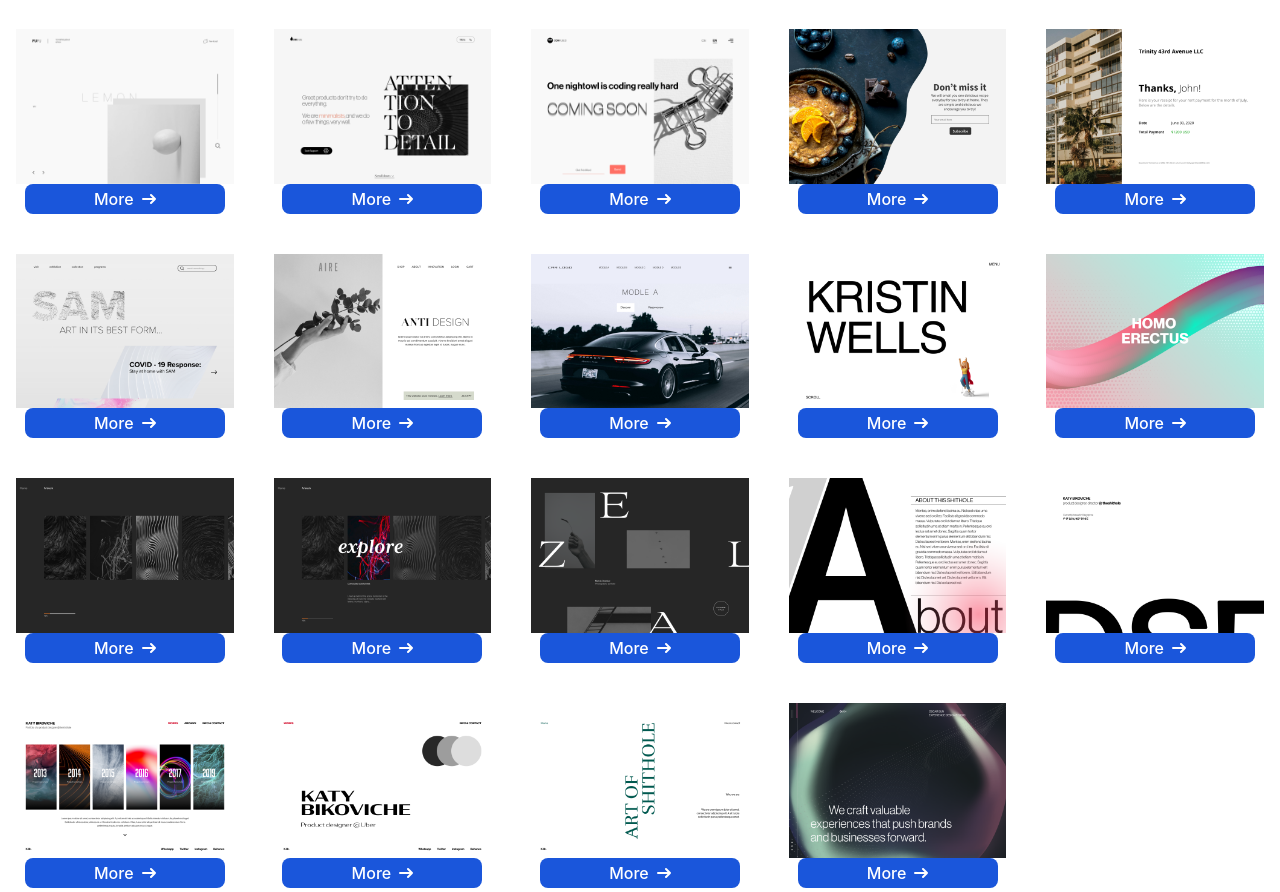
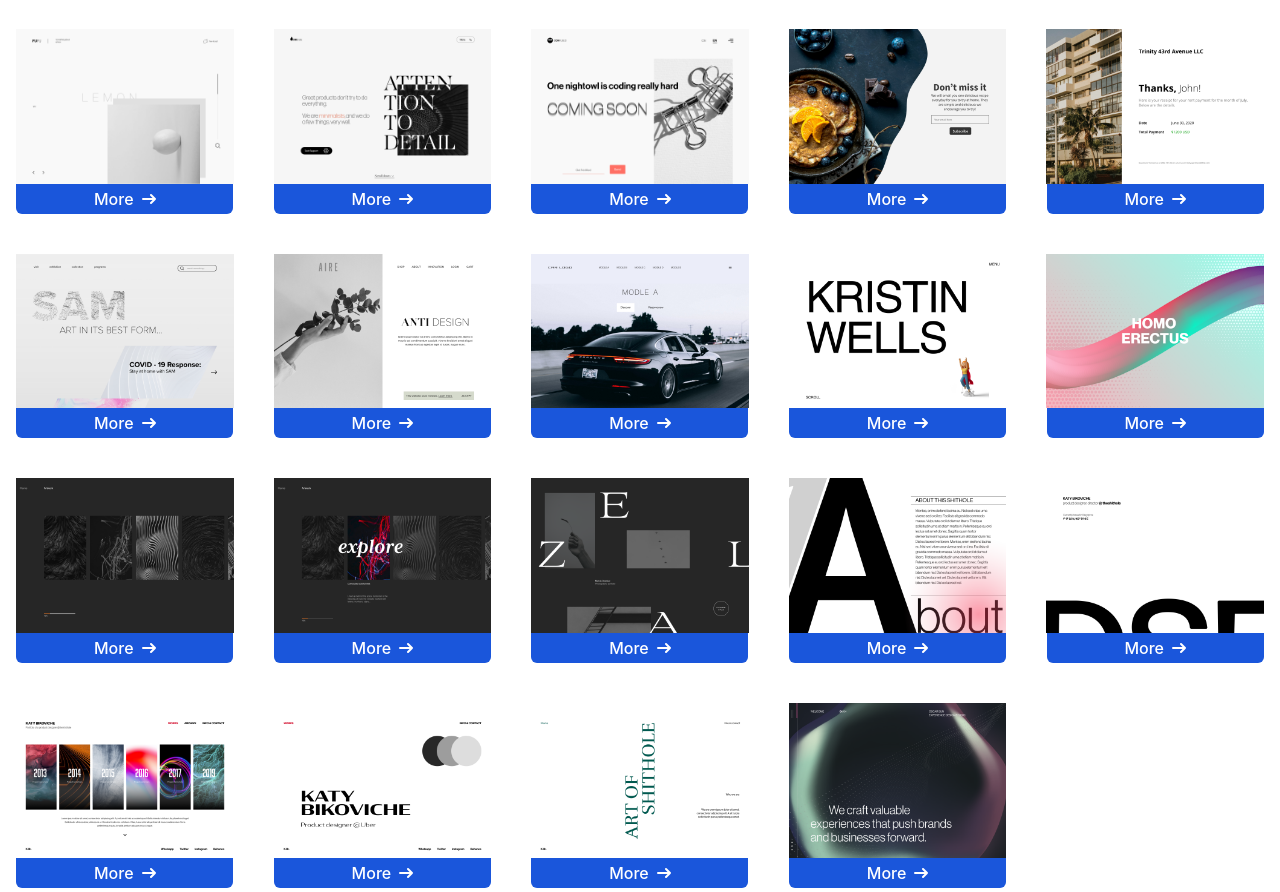
Before and after one commit to EshquvvatovAsliddin/Web-UI-Kit, a website: page Index.html in a window 1280 px wide. Shown: the part 191-1083 px from the top of the page. Drawn offline with nearby package versions, Linux system fonts and the light colour scheme.

Commit message:
big update

```diff
--- a/Index.html
+++ b/Index.html
@@ -66,7 +66,7 @@
                             <a href="Components/1_pages/index.html" target="_blank">
                                 <img src="./images/Screenshot/web_01.jpg" alt="">
                                 <button
-                                    class="clearwidh inline-flex justify-center items-center col-span-8 sm:col-span-4 md:col-span-2 lg:col-span-2 py-3 px-5 text-base w-[200px] h-[30px] font-medium text-center text-white rounded-lg bg-blue-700 hover:bg-blue-800 focus:ring-4 focus:ring-blue-300 dark:focus:ring-blue-900">More
+                                    class="clearwidh inline-flex justify-center items-center col-span-8 sm:col-span-4 md:col-span-2 lg:col-span-2 py-3 px-5 text-base w-[217px] rounded-b-md h-[30px] font-medium text-center text-white bg-blue-700 hover:bg-blue-800 focus:ring-4 focus:ring-blue-300 dark:focus:ring-blue-900">More
                                     <svg class="w-3.5 h-3.5 ms-2 rtl:rotate-180" aria-hidden="true"
                                         xmlns="http://www.w3.org/2000/svg" fill="none" viewBox="0 0 14 10">
                                         <path stroke="currentColor" stroke-linecap="round" stroke-linejoin="round"
@@ -79,7 +79,7 @@
                             <a href="Components/2_pages/index.html" target="_blank">
                                 <img src="./images/Screenshot/web_02.jpg" alt="">
                                 <button
-                                    class="inline-flex clearwidh w-[200px] h-[30px] justify-center items-center col-span-8 sm:col-span-4 md:col-span-2 lg:col-span-2 py-3 px-5 text-base font-medium text-center text-white rounded-lg bg-blue-700 hover:bg-blue-800 focus:ring-4 focus:ring-blue-300 dark:focus:ring-blue-900">More
+                                    class="inline-flex clearwidh w-[217px] rounded-b-md h-[30px] justify-center items-center col-span-8 sm:col-span-4 md:col-span-2 lg:col-span-2 py-3 px-5 text-base font-medium text-center text-white bg-blue-700 hover:bg-blue-800 focus:ring-4 focus:ring-blue-300 dark:focus:ring-blue-900">More
                                     <svg class="w-3.5 h-3.5 ms-2 rtl:rotate-180" aria-hidden="true"
                                         xmlns="http://www.w3.org/2000/svg" fill="none" viewBox="0 0 14 10">
                                         <path stroke="currentColor" stroke-linecap="round" stroke-linejoin="round"
@@ -92,7 +92,7 @@
                             <a href="Components/3_pages/index.html" target="_blank">
                                 <img src="./images/Screenshot/web_03.jpg" alt="">
                                 <button
-                                    class="inline-flex clearwidh w-[200px] h-[30px] justify-center items-center col-span-8 sm:col-span-4 md:col-span-2 lg:col-span-2 py-3 px-5 text-base font-medium text-center text-white rounded-lg bg-blue-700 hover:bg-blue-800 focus:ring-4 focus:ring-blue-300 dark:focus:ring-blue-900">More
+                                    class="inline-flex clearwidh w-[217px] rounded-b-md h-[30px] justify-center items-center col-span-8 sm:col-span-4 md:col-span-2 lg:col-span-2 py-3 px-5 text-base font-medium text-center text-white bg-blue-700 hover:bg-blue-800 focus:ring-4 focus:ring-blue-300 dark:focus:ring-blue-900">More
                                     <svg class="w-3.5 h-3.5 ms-2 rtl:rotate-180" aria-hidden="true"
                                         xmlns="http://www.w3.org/2000/svg" fill="none" viewBox="0 0 14 10">
                                         <path stroke="currentColor" stroke-linecap="round" stroke-linejoin="round"
@@ -105,7 +105,7 @@
                             <a href="Components/4_pages/index.html" target="_blank">
                                 <img src="./images/Screenshot/web_04.png" alt="">
                                 <button
-                                    class="inline-flex clearwidh w-[200px] h-[30px] justify-center items-center col-span-8 sm:col-span-4 md:col-span-2 lg:col-span-2 py-3 px-5 text-base font-medium text-center text-white rounded-lg bg-blue-700 hover:bg-blue-800 focus:ring-4 focus:ring-blue-300 dark:focus:ring-blue-900">More
+                                    class="inline-flex clearwidh w-[217px] rounded-b-md h-[30px] justify-center items-center col-span-8 sm:col-span-4 md:col-span-2 lg:col-span-2 py-3 px-5 text-base font-medium text-center text-white bg-blue-700 hover:bg-blue-800 focus:ring-4 focus:ring-blue-300 dark:focus:ring-blue-900">More
                                     <svg class="w-3.5 h-3.5 ms-2 rtl:rotate-180" aria-hidden="true"
                                         xmlns="http://www.w3.org/2000/svg" fill="none" viewBox="0 0 14 10">
                                         <path stroke="currentColor" stroke-linecap="round" stroke-linejoin="round"
@@ -118,7 +118,7 @@
                             <a href="Components/5_pages/index.html" target="_blank">
                                 <img src="./images/Screenshot/web_05.png" alt="">
                                 <button
-                                    class="inline-flex clearwidh w-[200px] h-[30px] justify-center items-center col-span-8 sm:col-span-4 md:col-span-2 lg:col-span-2 py-3 px-5 text-base font-medium text-center text-white rounded-lg bg-blue-700 hover:bg-blue-800 focus:ring-4 focus:ring-blue-300 dark:focus:ring-blue-900">More
+                                    class="inline-flex clearwidh w-[217px] rounded-b-md h-[30px] justify-center items-center col-span-8 sm:col-span-4 md:col-span-2 lg:col-span-2 py-3 px-5 text-base font-medium text-center text-white bg-blue-700 hover:bg-blue-800 focus:ring-4 focus:ring-blue-300 dark:focus:ring-blue-900">More
                                     <svg class="w-3.5 h-3.5 ms-2 rtl:rotate-180" aria-hidden="true"
                                         xmlns="http://www.w3.org/2000/svg" fill="none" viewBox="0 0 14 10">
                                         <path stroke="currentColor" stroke-linecap="round" stroke-linejoin="round"
@@ -131,7 +131,7 @@
                             <a href="Components/6_pages/index.html" target="_blank">
                                 <img src="./images/Screenshot/web_06.png" alt="">
                                 <button
-                                    class="inline-flex clearwidh w-[200px] h-[30px] justify-center items-center col-span-8 sm:col-span-4 md:col-span-2 lg:col-span-2 py-3 px-5 text-base font-medium text-center text-white rounded-lg bg-blue-700 hover:bg-blue-800 focus:ring-4 focus:ring-blue-300 dark:focus:ring-blue-900">More
+                                    class="inline-flex clearwidh w-[217px] rounded-b-md h-[30px] justify-center items-center col-span-8 sm:col-span-4 md:col-span-2 lg:col-span-2 py-3 px-5 text-base font-medium text-center text-white bg-blue-700 hover:bg-blue-800 focus:ring-4 focus:ring-blue-300 dark:focus:ring-blue-900">More
                                     <svg class="w-3.5 h-3.5 ms-2 rtl:rotate-180" aria-hidden="true"
                                         xmlns="http://www.w3.org/2000/svg" fill="none" viewBox="0 0 14 10">
                                         <path stroke="currentColor" stroke-linecap="round" stroke-linejoin="round"
@@ -144,7 +144,7 @@
                             <a href="Components/7_pages/index.html" target="_blank">
                                 <img src="./images/Screenshot/web_07.png" alt="">
                                 <button
-                                    class="inline-flex clearwidh w-[200px] h-[30px] justify-center items-center col-span-8 sm:col-span-4 md:col-span-2 lg:col-span-2 py-3 px-5 text-base font-medium text-center text-white rounded-lg bg-blue-700 hover:bg-blue-800 focus:ring-4 focus:ring-blue-300 dark:focus:ring-blue-900">More
+                                    class="inline-flex clearwidh w-[217px] rounded-b-md h-[30px] justify-center items-center col-span-8 sm:col-span-4 md:col-span-2 lg:col-span-2 py-3 px-5 text-base font-medium text-center text-white bg-blue-700 hover:bg-blue-800 focus:ring-4 focus:ring-blue-300 dark:focus:ring-blue-900">More
                                     <svg class="w-3.5 h-3.5 ms-2 rtl:rotate-180" aria-hidden="true"
                                         xmlns="http://www.w3.org/2000/svg" fill="none" viewBox="0 0 14 10">
                                         <path stroke="currentColor" stroke-linecap="round" stroke-linejoin="round"
@@ -157,7 +157,7 @@
                             <a href="Components/8_pages/index.html" target="_blank">
                                 <img src="./images/Screenshot/web_08.png" alt="">
                                 <button
-                                    class="inline-flex clearwidh w-[200px] h-[30px] justify-center items-center col-span-8 sm:col-span-4 md:col-span-2 lg:col-span-2 py-3 px-5 text-base font-medium text-center text-white rounded-lg bg-blue-700 hover:bg-blue-800 focus:ring-4 focus:ring-blue-300 dark:focus:ring-blue-900">More
+                                    class="inline-flex clearwidh w-[217px] rounded-b-md h-[30px] justify-center items-center col-span-8 sm:col-span-4 md:col-span-2 lg:col-span-2 py-3 px-5 text-base font-medium text-center text-white bg-blue-700 hover:bg-blue-800 focus:ring-4 focus:ring-blue-300 dark:focus:ring-blue-900">More
                                     <svg class="w-3.5 h-3.5 ms-2 rtl:rotate-180" aria-hidden="true"
                                         xmlns="http://www.w3.org/2000/svg" fill="none" viewBox="0 0 14 10">
                                         <path stroke="currentColor" stroke-linecap="round" stroke-linejoin="round"
@@ -170,7 +170,7 @@
                             <a href="Components/9_pages/index.html" target="_blank">
                                 <img src="./images/Screenshot/web_09.png" alt="">
                                 <button
-                                    class="inline-flex clearwidh w-[200px] h-[30px] justify-center items-center col-span-8 sm:col-span-4 md:col-span-2 lg:col-span-2 py-3 px-5 text-base font-medium text-center text-white rounded-lg bg-blue-700 hover:bg-blue-800 focus:ring-4 focus:ring-blue-300 dark:focus:ring-blue-900">More
+                                    class="inline-flex clearwidh w-[217px] rounded-b-md h-[30px] justify-center items-center col-span-8 sm:col-span-4 md:col-span-2 lg:col-span-2 py-3 px-5 text-base font-medium text-center text-white bg-blue-700 hover:bg-blue-800 focus:ring-4 focus:ring-blue-300 dark:focus:ring-blue-900">More
                                     <svg class="w-3.5 h-3.5 ms-2 rtl:rotate-180" aria-hidden="true"
                                         xmlns="http://www.w3.org/2000/svg" fill="none" viewBox="0 0 14 10">
                                         <path stroke="currentColor" stroke-linecap="round" stroke-linejoin="round"
@@ -183,7 +183,7 @@
                             <a href="Components/10_pages/index.html" target="_blank">
                                 <img src="./images/Screenshot/web_10.png" alt="">
                                 <button
-                                    class="inline-flex clearwidh w-[200px] h-[30px] justify-center items-center col-span-8 sm:col-span-4 md:col-span-2 lg:col-span-2 py-3 px-5 text-base font-medium text-center text-white rounded-lg bg-blue-700 hover:bg-blue-800 focus:ring-4 focus:ring-blue-300 dark:focus:ring-blue-900">More
+                                    class="inline-flex clearwidh w-[217px] rounded-b-md h-[30px] justify-center items-center col-span-8 sm:col-span-4 md:col-span-2 lg:col-span-2 py-3 px-5 text-base font-medium text-center text-white bg-blue-700 hover:bg-blue-800 focus:ring-4 focus:ring-blue-300 dark:focus:ring-blue-900">More
                                     <svg class="w-3.5 h-3.5 ms-2 rtl:rotate-180" aria-hidden="true"
                                         xmlns="http://www.w3.org/2000/svg" fill="none" viewBox="0 0 14 10">
                                         <path stroke="currentColor" stroke-linecap="round" stroke-linejoin="round"
@@ -196,7 +196,7 @@
                             <a href="Components/11_pages/index.html" target="_blank">
                                 <img src="./images/Screenshot/web_11.png" alt="">
                                 <button
-                                    class="inline-flex clearwidh w-[200px] h-[30px] justify-center items-center col-span-8 sm:col-span-4 md:col-span-2 lg:col-span-2 py-3 px-5 text-base font-medium text-center text-white rounded-lg bg-blue-700 hover:bg-blue-800 focus:ring-4 focus:ring-blue-300 dark:focus:ring-blue-900">More
+                                    class="inline-flex clearwidh w-[217px] rounded-b-md h-[30px] justify-center items-center col-span-8 sm:col-span-4 md:col-span-2 lg:col-span-2 py-3 px-5 text-base font-medium text-center text-white bg-blue-700 hover:bg-blue-800 focus:ring-4 focus:ring-blue-300 dark:focus:ring-blue-900">More
                                     <svg class="w-3.5 h-3.5 ms-2 rtl:rotate-180" aria-hidden="true"
                                         xmlns="http://www.w3.org/2000/svg" fill="none" viewBox="0 0 14 10">
                                         <path stroke="currentColor" stroke-linecap="round" stroke-linejoin="round"
@@ -209,7 +209,7 @@
                             <a href="Components/12_pages/index.html" target="_blank">
                                 <img src="./images/Screenshot/web_12.png" alt="">
                                 <button
-                                    class="inline-flex clearwidh w-[200px] h-[30px] justify-center items-center col-span-8 sm:col-span-4 md:col-span-2 lg:col-span-2 py-3 px-5 text-base font-medium text-center text-white rounded-lg bg-blue-700 hover:bg-blue-800 focus:ring-4 focus:ring-blue-300 dark:focus:ring-blue-900">More
+                                    class="inline-flex clearwidh w-[217px] rounded-b-md h-[30px] justify-center items-center col-span-8 sm:col-span-4 md:col-span-2 lg:col-span-2 py-3 px-5 text-base font-medium text-center text-white bg-blue-700 hover:bg-blue-800 focus:ring-4 focus:ring-blue-300 dark:focus:ring-blue-900">More
                                     <svg class="w-3.5 h-3.5 ms-2 rtl:rotate-180" aria-hidden="true"
                                         xmlns="http://www.w3.org/2000/svg" fill="none" viewBox="0 0 14 10">
                                         <path stroke="currentColor" stroke-linecap="round" stroke-linejoin="round"
@@ -222,7 +222,7 @@
                             <a href="Components/13_pages/index.html" target="_blank">
                                 <img src="./images/Screenshot/web_13.png" alt="">
                                 <button
-                                    class="inline-flex clearwidh w-[200px] h-[30px] justify-center items-center col-span-8 sm:col-span-4 md:col-span-2 lg:col-span-2 py-3 px-5 text-base font-medium text-center text-white rounded-lg bg-blue-700 hover:bg-blue-800 focus:ring-4 focus:ring-blue-300 dark:focus:ring-blue-900">More
+                                    class="inline-flex clearwidh w-[217px] rounded-b-md h-[30px] justify-center items-center col-span-8 sm:col-span-4 md:col-span-2 lg:col-span-2 py-3 px-5 text-base font-medium text-center text-white bg-blue-700 hover:bg-blue-800 focus:ring-4 focus:ring-blue-300 dark:focus:ring-blue-900">More
                                     <svg class="w-3.5 h-3.5 ms-2 rtl:rotate-180" aria-hidden="true"
                                         xmlns="http://www.w3.org/2000/svg" fill="none" viewBox="0 0 14 10">
                                         <path stroke="currentColor" stroke-linecap="round" stroke-linejoin="round"
@@ -235,7 +235,7 @@
                             <a href="Components/14_pages/index.html" target="_blank">
                                 <img src="./images/Screenshot/web_14.png" alt="">
                                 <button
-                                    class="inline-flex clearwidh w-[200px] h-[30px] justify-center items-center col-span-8 sm:col-span-4 md:col-span-2 lg:col-span-2 py-3 px-5 text-base font-medium text-center text-white rounded-lg bg-blue-700 hover:bg-blue-800 focus:ring-4 focus:ring-blue-300 dark:focus:ring-blue-900">More
+                                    class="inline-flex clearwidh w-[217px] rounded-b-md h-[30px] justify-center items-center col-span-8 sm:col-span-4 md:col-span-2 lg:col-span-2 py-3 px-5 text-base font-medium text-center text-white bg-blue-700 hover:bg-blue-800 focus:ring-4 focus:ring-blue-300 dark:focus:ring-blue-900">More
                                     <svg class="w-3.5 h-3.5 ms-2 rtl:rotate-180" aria-hidden="true"
                                         xmlns="http://www.w3.org/2000/svg" fill="none" viewBox="0 0 14 10">
                                         <path stroke="currentColor" stroke-linecap="round" stroke-linejoin="round"
@@ -248,7 +248,7 @@
                             <a href="Components/15_pages/index.html" target="_blank">
                                 <img src="./images/Screenshot/web_15.png" alt="">
                                 <button
-                                    class="inline-flex clearwidh w-[200px] h-[30px] justify-center items-center col-span-8 sm:col-span-4 md:col-span-2 lg:col-span-2 py-3 px-5 text-base font-medium text-center text-white rounded-lg bg-blue-700 hover:bg-blue-800 focus:ring-4 focus:ring-blue-300 dark:focus:ring-blue-900">More
+                                    class="inline-flex clearwidh w-[217px] rounded-b-md h-[30px] justify-center items-center col-span-8 sm:col-span-4 md:col-span-2 lg:col-span-2 py-3 px-5 text-base font-medium text-center text-white bg-blue-700 hover:bg-blue-800 focus:ring-4 focus:ring-blue-300 dark:focus:ring-blue-900">More
                                     <svg class="w-3.5 h-3.5 ms-2 rtl:rotate-180" aria-hidden="true"
                                         xmlns="http://www.w3.org/2000/svg" fill="none" viewBox="0 0 14 10">
                                         <path stroke="currentColor" stroke-linecap="round" stroke-linejoin="round"
@@ -261,7 +261,7 @@
                             <a href="Components/16_pages/index.html" target="_blank">
                                 <img src="./images/Screenshot/web_16.png" alt="">
                                 <button
-                                    class="inline-flex clearwidh w-[200px] h-[30px] justify-center items-center col-span-8 sm:col-span-4 md:col-span-2 lg:col-span-2 py-3 px-5 text-base font-medium text-center text-white rounded-lg bg-blue-700 hover:bg-blue-800 focus:ring-4 focus:ring-blue-300 dark:focus:ring-blue-900">More
+                                    class="inline-flex clearwidh w-[217px] rounded-b-md h-[30px] justify-center items-center col-span-8 sm:col-span-4 md:col-span-2 lg:col-span-2 py-3 px-5 text-base font-medium text-center text-white bg-blue-700 hover:bg-blue-800 focus:ring-4 focus:ring-blue-300 dark:focus:ring-blue-900">More
                                     <svg class="w-3.5 h-3.5 ms-2 rtl:rotate-180" aria-hidden="true"
                                         xmlns="http://www.w3.org/2000/svg" fill="none" viewBox="0 0 14 10">
                                         <path stroke="currentColor" stroke-linecap="round" stroke-linejoin="round"
@@ -274,7 +274,7 @@
                             <a href="Components/17_pages/index.html" target="_blank">
                                 <img src="./images/Screenshot/web_17.png" alt="">
                                 <button
-                                    class="inline-flex clearwidh w-[200px] h-[30px] justify-center items-center col-span-8 sm:col-span-4 md:col-span-2 lg:col-span-2 py-3 px-5 text-base font-medium text-center text-white rounded-lg bg-blue-700 hover:bg-blue-800 focus:ring-4 focus:ring-blue-300 dark:focus:ring-blue-900">More
+                                    class="inline-flex clearwidh w-[217px] rounded-b-md h-[30px] justify-center items-center col-span-8 sm:col-span-4 md:col-span-2 lg:col-span-2 py-3 px-5 text-base font-medium text-center text-white bg-blue-700 hover:bg-blue-800 focus:ring-4 focus:ring-blue-300 dark:focus:ring-blue-900">More
                                     <svg class="w-3.5 h-3.5 ms-2 rtl:rotate-180" aria-hidden="true"
                                         xmlns="http://www.w3.org/2000/svg" fill="none" viewBox="0 0 14 10">
                                         <path stroke="currentColor" stroke-linecap="round" stroke-linejoin="round"
@@ -287,7 +287,7 @@
                             <a href="Components/18_pages/index.html" target="_blank">
                                 <img src="./images/Screenshot/web_18.png" alt="">
                                 <button
-                                    class="inline-flex clearwidh w-[200px] h-[30px] justify-center items-center col-span-8 sm:col-span-4 md:col-span-2 lg:col-span-2 py-3 px-5 text-base font-medium text-center text-white rounded-lg bg-blue-700 hover:bg-blue-800 focus:ring-4 focus:ring-blue-300 dark:focus:ring-blue-900">More
+                                    class="inline-flex clearwidh w-[217px] rounded-b-md h-[30px] justify-center items-center col-span-8 sm:col-span-4 md:col-span-2 lg:col-span-2 py-3 px-5 text-base font-medium text-center text-white bg-blue-700 hover:bg-blue-800 focus:ring-4 focus:ring-blue-300 dark:focus:ring-blue-900">More
                                     <svg class="w-3.5 h-3.5 ms-2 rtl:rotate-180" aria-hidden="true"
                                         xmlns="http://www.w3.org/2000/svg" fill="none" viewBox="0 0 14 10">
                                         <path stroke="currentColor" stroke-linecap="round" stroke-linejoin="round"
@@ -300,7 +300,7 @@
                             <a href="Components/19_pages/index.html" target="_blank">
                                 <img src="./images/Screenshot/web_19.png" alt="">
                                 <button
-                                    class="inline-flex clearwidh w-[200px] h-[30px] justify-center items-center col-span-8 sm:col-span-4 md:col-span-2 lg:col-span-2 py-3 px-5 text-base font-medium text-center text-white rounded-lg bg-blue-700 hover:bg-blue-800 focus:ring-4 focus:ring-blue-300 dark:focus:ring-blue-900">More
+                                    class="inline-flex clearwidh w-[217px] rounded-b-md h-[30px] justify-center items-center col-span-8 sm:col-span-4 md:col-span-2 lg:col-span-2 py-3 px-5 text-base font-medium text-center text-white bg-blue-700 hover:bg-blue-800 focus:ring-4 focus:ring-blue-300 dark:focus:ring-blue-900">More
                                     <svg class="w-3.5 h-3.5 ms-2 rtl:rotate-180" aria-hidden="true"
                                         xmlns="http://www.w3.org/2000/svg" fill="none" viewBox="0 0 14 10">
                                         <path stroke="currentColor" stroke-linecap="round" stroke-linejoin="round"
--- a/src/Style.css
+++ b/src/Style.css
@@ -60,7 +60,7 @@
         }
     }
     .clearwidh {
-        width: 153px !important;
+        width: 157px !important;
         margin-left: 2px;
         padding: 0 8px !important;
     }
```
Also changed, not shown: src/output.css.
